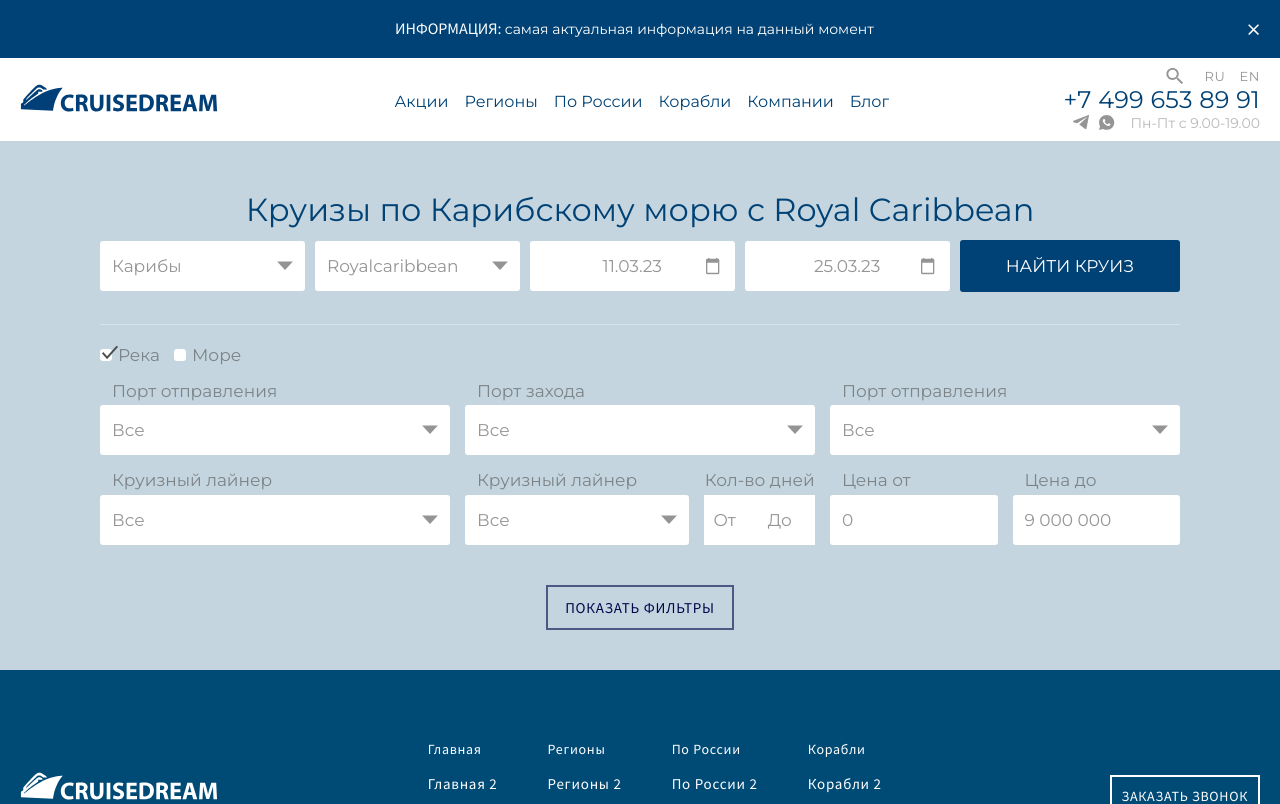
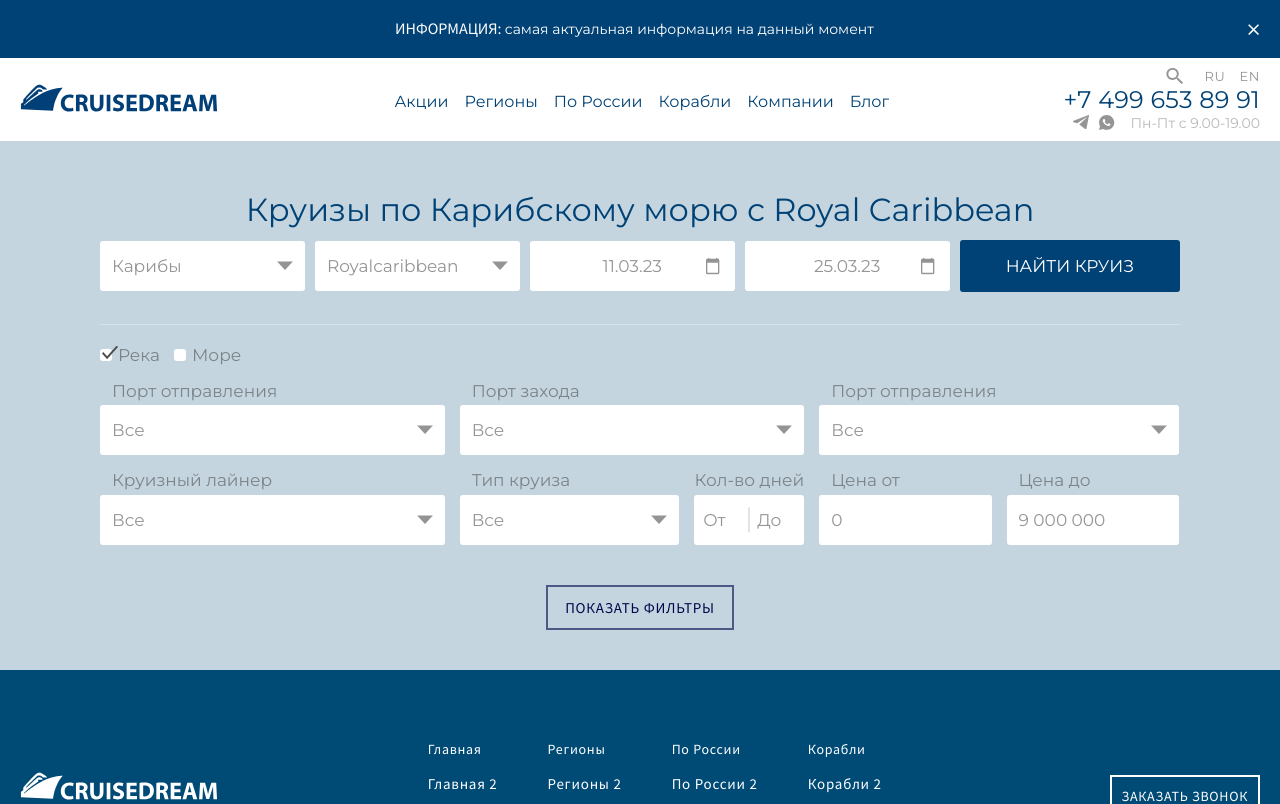
Before and after one commit to DmitriyOne/react-cruisedream, a React (Create React App) app: page /search in a window 1280 px wide. Shown: the top 804 px of the page. Built offline with nearby package versions, Linux system fonts and the light colour scheme.

Commit message:
Adaptive filter

```diff
--- a/src/pages/Search/sections/form/buttons/buttons.module.scss
+++ b/src/pages/Search/sections/form/buttons/buttons.module.scss
@@ -19,6 +19,12 @@
 	text-align: center;
 	border-width: 2px;
 	border-style: solid;
+	text-transform: uppercase;
+
+	@include mixins.media-w(breakpoints.$tablet-s) {
+		min-width: 150px;
+		font-size: 14px;
+	}
 
 	&:last-child {
 		margin-right: 0;
--- a/src/pages/Search/sections/form/hidden-filters/hidden-filters.module.scss
+++ b/src/pages/Search/sections/form/hidden-filters/hidden-filters.module.scss
@@ -10,6 +10,20 @@
 	width: 100%;
 	margin-top: 15px;
 
+	@include mixins.media-w(breakpoints.$laptop) {
+		flex-wrap: wrap;
+	}
+
+	@include mixins.media-w(breakpoints.$tablet) {
+		margin-top: 0;
+	}
+
+	& > .col {
+		@include mixins.media-w(breakpoints.$tablet) {
+			margin-top: 15px;
+		}
+	}
+
 	&:first-child {
 		margin-top: 20px;
 	}
@@ -17,11 +31,43 @@
 
 .col {
 	width: 33.3%;
-	// flex: 1;
-	margin-right: 15px;
+	padding-right: 15px;
+
+	@include mixins.media-w(breakpoints.$tablet) {
+		width: 100%;
+		padding-right: 0;
+	}
 
 	&:last-child {
-		margin-right: 0;
+		padding-right: 0;
+	}
+}
+
+.last {
+
+	&>.col:nth-child(2) {
+		@include mixins.media-w(breakpoints.$laptop) {
+			padding-right: 0;
+		}
+	}
+
+	&>.col:last-child {
+		@include mixins.media-w(breakpoints.$laptop) {
+			padding-right: 15px;
+		}
+		@include mixins.media-w(breakpoints.$tablet) {
+			padding-right: 0;
+		}
+	}
+
+	&>.col {
+		@include mixins.media-w(breakpoints.$laptop) {
+			width: 50%;
+		}
+
+		@include mixins.media-w(breakpoints.$tablet) {
+			width: 100%;
+		}
 	}
 }
 
@@ -40,6 +86,10 @@
 	color: rgba(79, 78, 78, 0.6);
 	padding-bottom: 4px;
 	padding-left: 12px;
+
+	@include mixins.media-w(breakpoints.$tablet) {
+		font-size: 14px !important;
+	}
 }
 
 .flex {
@@ -49,6 +99,14 @@
 .select {
 	width: 67%;
 	margin-right: 15px;
+
+	@include mixins.media-w(breakpoints.$tablet) {
+		width: 80%;
+	}
+
+	@include mixins.media-w(breakpoints.$tablet-s) {
+		width: 65%;
+	}
 }
 
 .amountDays {
@@ -56,6 +114,13 @@
 	height: 100%;
 	display: flex;
 	flex-direction: column;
+
+	@include mixins.media-w(breakpoints.$tablet) {
+		width: 20%;
+	}
+	@include mixins.media-w(breakpoints.$tablet-s) {
+		width: 35%;
+	}
 }
 
 .inputWrapper {
@@ -64,19 +129,22 @@
 	display: flex;
 	border-radius: 3px;
 	position: relative;
+	overflow: hidden;
 
 	&::before {
 		content: '';
 		@include mixins.absolute-center;
 		width: 1px;
-		height: 18px;
+		height: 50%;
 		background-color: rgba(79, 78, 78, 0.3);
+		z-index: 1;
 	}
 }
 
 .input {
 	width: 100%;
 	height: 100%;
+	min-height: 46px;
 	font-size: 17px;
 	line-height: 120%;
 	color: rgba(79, 78, 78, 0.6) !important;
@@ -84,8 +152,12 @@
 	text-align: center;
 	padding: 0 6px;
 
+	@include mixins.media-w(breakpoints.$tablet) {
+		font-size: 14px;
+	}
+
 	&::placeholder {
-		color: rgba(79, 78, 78, 0.6) ;
+		color: rgba(79, 78, 78, 0.6);
 	}
 }
 
--- a/src/pages/Search/sections/form/hidden-filters/hiddenFilters.tsx
+++ b/src/pages/Search/sections/form/hidden-filters/hiddenFilters.tsx
@@ -60,7 +60,7 @@ export const HiddenFilters = () => {
 					</div>
 				)}
 			</div>
-			<div className={styles.row}>
+			<div className={classNames(styles.row, styles.last)}>
 				<div className={styles.col}>
 					<label className={styles.label}>
 						Круизный лайнер
@@ -74,7 +74,7 @@ export const HiddenFilters = () => {
 				<div className={classNames(styles.col, styles.flex)}>
 					<div className={styles.select}>
 						<label className={styles.label}>
-							Круизный лайнер
+						Тип круиза
 						</label>
 						<Select
 							options={optionTypeCruise}
@@ -102,7 +102,9 @@ export const HiddenFilters = () => {
 						</div>
 					</div>
 				</div>
-				<div className={classNames(styles.col, styles.flex)}>
+				<div
+					className={classNames(styles.col, styles.flex)}
+				>
 					<Input
 						componentClassName={styles.half}
 						inputClassName={styles.input}
--- a/src/styles/select.scss
+++ b/src/styles/select.scss
@@ -92,6 +92,10 @@
 		@include mixins.bg-cover;
 		background-image: url('../assets/images/select/arrow-down-dark.svg');
 
+		@include mixins.media-w(breakpoints.$tablet-s) {
+			width: 12px;
+		}
+
 		&:hover {
 			color: #999aa5 !important;
 		}
@@ -185,6 +189,10 @@
 		@include mixins.bg-cover;
 		background-image: url('../assets/images/select/arrow-down.svg');
 
+		@include mixins.media-w(breakpoints.$tablet-s) {
+			width: 12px;
+		}
+
 		&:hover {
 			color: #999aa5 !important;
 		}
```
